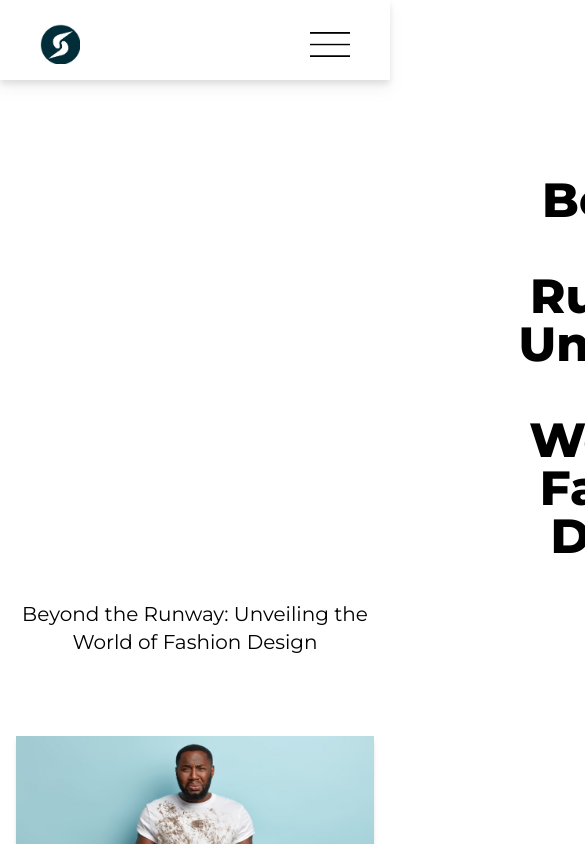
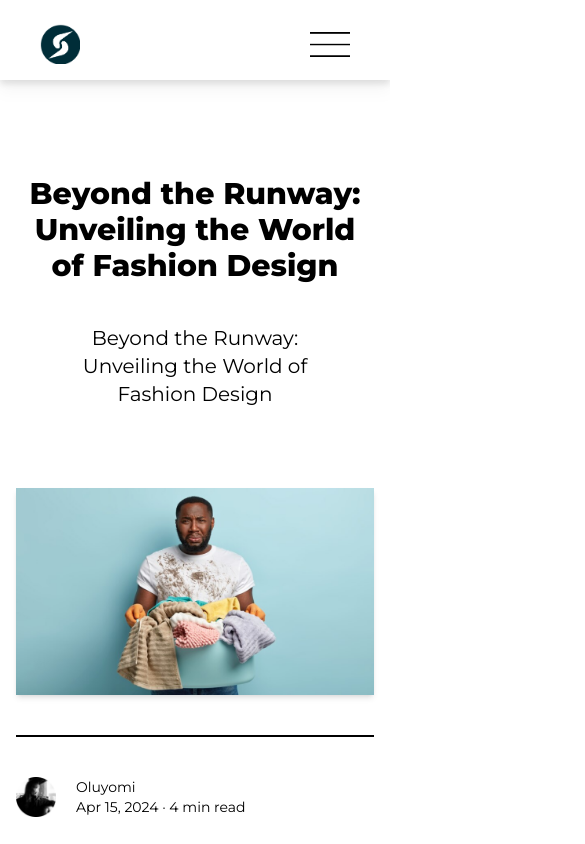
Before and after one commit to Yolad01/skillas_blog, a React (Vite) app: page /article/1 in a window 390 px wide. Shown: the top 844 px of the page, 585 px wide, since content can reach past the window. Built offline with nearby package versions, Linux system fonts and the light colour scheme.

Commit message:
Responsive article pages

```diff
--- a/src/components/Footer.jsx
+++ b/src/components/Footer.jsx
@@ -1,6 +1,6 @@
 // eslint-disable-next-line no-unused-vars
 import React from 'react';
-import { Link } from 'react-router-dom';
+// import { Link } from 'react-router-dom';
 import { white_logo } from '../assets';
 import { icon_instagram } from '../assets';
 import { icon_twitter } from '../assets';
@@ -15,10 +15,10 @@ const Footer = () => {
 
             <p className='font-inter md:text-xl sm:text-base xs:mx-10 mx-10 text-white text-center'>The easiest way to hire/sell your skill instantly at  zero risk.</p>
 
-            <div className='mt-10 font-inter md:text-xl sm:text-base text-white flex flex-col xs:flex-row justify-center items-center xs:space-x-4 space-y-4 xs:space-y-0'>
+            {/* <div className='mt-10 font-inter md:text-xl sm:text-base text-white flex flex-col xs:flex-row justify-center items-center xs:space-x-4 space-y-4 xs:space-y-0'>
                 <Link to="/terms" className="hover:underline">Terms & Condition</Link>
                 <Link to="/privacy" className="hover:underline">Privacy Policy</Link>
-            </div>
+            </div> */}
 
             <div className='flex justify-center items-center mt-10 pb-20 space-x-5'>
                 <a href="#" target="_blank" rel="noopener noreferrer">
--- a/src/components/Next.jsx
+++ b/src/components/Next.jsx
@@ -21,15 +21,15 @@ const Next = () => {
 
     return (
         <div>
-            <h2 className="mt-16 font-sans font-semibold text-5xl text-center text-darkGreen">What to read next</h2>
+            <h2 className="mt-16 font-sans font-semibold md:text-5xl text-3xl text-center text-darkGreen">What to read next</h2>
 
-            <div className="mt-10 mx-60 gap-x-8 grid grid-cols-1 md:grid-cols-3">
+            <div className="mt-10 xl:mx-60 lg:mx-40 md:mx-20 sm:mx-16 mx-10 gap-x-8 grid grid-cols-1 md:grid-cols-3">
                 {articles.map(article => (
                     <div key={article.id} className="flex flex-col items-center mb-10">
 
                         <Link to={article.link}>
                             <img src={article.image} alt={article.title} className="w-full xl:h-80 object-cover mb-4" />
-                            <h3 className="xl:mx-20 font-sans text-center xs:text-xl xs:font-semibold font-bold hover:underline">{article.title}</h3>
+                            <h3 className="xl:mx-20 font-sans text-center md:text-xl sm:text-2xl portable:px-10 lg:font-semibold font-bold hover:underline">{article.title}</h3>
                         </Link>
                     </div>
                 ))}
--- a/src/pages/Article.jsx
+++ b/src/pages/Article.jsx
@@ -20,70 +20,74 @@ const articles = [
         title: 'Beyond the Runway: Unveiling the World of Fashion Design',
         firstParagraph: '<p class="font-sans">Beyond the Runway: Unveiling the World of Fashion Design</p>',
         content: `
-            <hr class="mt-10 border border-black mx-96" />
+            <hr class="mt-10 border border-black xl:mx-96 lg:mx-40 md:mx-20 sm:mx-10" />
 
-            <div class="mx-96 flex">
+            <div class="xl:mx-96 lg:mx-40 md:mx-20 sm:mx-10 flex">
                 <img src="${profile}" alt="Blogger's picture" class="mt-10 w-10 mb-4" />
                 <div class="mt-10 ml-5">
                     <p class="text-sm font-sans font-normal">Oluyomi</p>
                     <p class="text-sm font-sans font-normal -mr-10">Apr 15, 2024 · 4 min read</p>
                 </div>
 
-                <div class="flex ml-96 pl-96 mt-10">
+                <div class="hidden xs:flex xl:ml-96 xl:pl-96 lg:ml-96 md:ml-64 sm:ml-52 portable:ml-40 xs:ml-16 mt-10">
                     <a href="#"><img src="${blog_fb_acct}" alt="Blogger's Facebook page" class="w-16 h-12 border px-4 py-2" /></a>
                     <a href="#"><img src="${blog_twitter_acct}" alt="Blogger's Twitter page" class="w-16 h-12 border px-4 py-2" /></a>
                 </div>
             </div>
 
-            <p class="mt-10 font-sans font-normal text-xl leading-10 mx-96">"Beyond the Runway" takes us past the glitz and glamour of fashion shows, venturing into the heart of the creative process.
+            <div class="xl:mx-96 lg:mx-40 md:mx-20 sm:mx-10">
+                <p class="mt-10 font-sans font-normal text-xl leading-10">"Beyond the Runway" takes us past the glitz and glamour of fashion shows, venturing into the heart of the creative process.
                 Here, we'll delve deeper into the world of fashion design, exploring everything from the initial spark of inspiration to the
                 intricate details that bring a garment to life.</p>
 
-            <h2 class="mt-10 font-sans font-extrabold text-xl mx-96">Get to Know the Designer:</h2>
+                <h2 class="mt-10 font-sans font-extrabold text-xl">Get to Know the Designer:</h2>
 
-            <p class="font-sans font-normal text-xl leading-10 mx-96">Each month, we'll shine a spotlight on a different designer, established or
+                <p class="font-sans font-normal text-xl leading-10">Each month, we'll shine a spotlight on a different designer, established or
                 up-and-coming. We'll chat with them about their design philosophy, the stories behind their collections, and the challenges and
                 triumphs they face.</p>
 
-            <h2 class="mt-10 font-sans font-extrabold text-xl mx-96">Beyond the Sketches:</h2>
+                <h2 class="mt-10 font-sans font-extrabold text-xl">Beyond the Sketches:</h2>
 
-            <p class="font-sans font-normal text-xl leading-10 mx-96">Fashion design is more than just beautiful drawings. We'll explore the technical aspects of garment construction, from fabric
+                <p class="font-sans font-normal text-xl leading-10">Fashion design is more than just beautiful drawings. We'll explore the technical aspects of garment construction, from fabric
                 selection and pattern making to draping techniques and tailoring secrets.</p>
 
-            <h2 class="mt-10 font-sans font-extrabold text-xl mx-96">Sustainable Style:</h2>
+                <h2 class="mt-10 font-sans font-extrabold text-xl">Sustainable Style:</h2>
 
-            <p class="font-sans font-normal text-xl leading-10 mx-96">The fashion industry grapples with its environmental impact. Here, we'll discuss sustainable practices that designers are
+                <p class="font-sans font-normal text-xl leading-10">The fashion industry grapples with its environmental impact. Here, we'll discuss sustainable practices that designers are
                 incorporating, explore eco-friendly materials, and showcase designers who are revolutionizing the concept of responsible fashion.</p>
+            </div>
 
-            <div class="mx-60"><img src="${picture_four}" alt="Fashion Design" class="mt-10  mb-4" /></div>
+            <div class="xl:mx-60 lg:mx-20 md:mx-10"><img src="${picture_four}" alt="Fashion Design" class="mt-10  mb-4" /></div>
 
-            <h2 class="mt-10 font-sans font-extrabold text-xl mx-96">From Inspiration to Reality:</h2>
+            <div class="xl:mx-96 lg:mx-40 md:mx-20 sm:mx-10">
+                <h2 class="mt-10 font-sans font-extrabold text-xl">From Inspiration to Reality:</h2>
 
-            <p class="font-sans font-normal text-xl leading-10 mx-96">The journey from a designer's mind to a finished piece is fascinating. We'll delve into the design process, following a
+                <p class="font-sans font-normal text-xl leading-10">The journey from a designer's mind to a finished piece is fascinating. We'll delve into the design process, following a
                 garment's creation from the initial inspiration to the final touches.</p>
 
-            <h2 class="mt-10 font-sans font-extrabold text-xl mx-96">Join the Conversation:</h2>
+                <h2 class="mt-10 font-sans font-extrabold text-xl">Join the Conversation:</h2>
 
-            <p class="font-sans font-normal text-xl leading-10 mx-96">This blog isn't just a one-way street. We want to hear from you! Share your thoughts on current trends,
+                <p class="font-sans font-normal text-xl leading-10">This blog isn't just a one-way street. We want to hear from you! Share your thoughts on current trends,
                 designers you love, and what you'd like to see more of in the fashion world.</p>
 
-            <p class="mt-10 font-sans font-normal text-xl leading-10 mx-96">Whether you're a fashion enthusiast, an aspiring designer, or simply curious about the magic behind the clothes we wear, "Beyond the Runway" is your invitation
+                <p class="mt-10 font-sans font-normal text-xl leading-10">Whether you're a fashion enthusiast, an aspiring designer, or simply curious about the magic behind the clothes we wear, "Beyond the Runway" is your invitation
                 to explore the world of fashion design in all its depth and creativity. So, buckle up, fashion lovers, and get ready to go on a journey that goes far beyond the runway!</p>
+            </div>
 
             <div class="flex mt-16 justify-center items-center">
-                <div class="flex border px-20">
+                <div class="flex border lg:px-20 px-10">
                     <a href="#"><img src="${blog_fb_acct}" alt="Blogger's Facebook page" class="w-16 h-12 px-4 py-2" /></a>
-                    <p class="font-sans font-medium text-lg mt-3">Share on Facebook</p>
+                    <p class="hidden sm:flex font-sans font-medium lg:text-lg mt-3">Share on Facebook</p>
                 </div>
-                <div class="flex border px-20">
+                <div class="flex border lg:px-20 px-10">
                     <a href="#"><img src="${blog_twitter_acct}" alt="Blogger's Twitter page" class="w-16 h-12 px-4 py-2" /></a>
-                    <p class="font-sans font-medium text-lg mt-3">Share on Twitter</p>
+                    <p class="hidden sm:flex font-sans font-medium lg:text-lg mt-3">Share on Twitter</p>
                 </div>
             </div>
 
-            <p class="text-center mt-10 font-sans font-semibold text-lg">Tags: <a href="#" class="underline">product design</a>, <a href="#" class="underline">culture</a></p>
+            <p class="text-center mt-10 font-sans font-semibold lg:text-lg">Tags: <a href="#" class="underline">product design</a>, <a href="#" class="underline">culture</a></p>
 
-            <div class="mx-96 flex justify-center items-start">
+            <div class="xl:mx-96 flex justify-center items-start">
                 <img src="${profile}" alt="Blogger's picture" class="mt-14 w-16 mb-4" />
                 <div class="mt-10 ml-5">
                     <p class="text-sm font-sans font-normal leading-8">Oluyomiz is a Design Founder & Advisor, Berlin School of Creative</p>
@@ -122,8 +126,8 @@ const Article = () => {
         <div className="">
             <Navbar />
             <div className="p-4">
-                <h1 className="mt-20 font-sans text-5xl font-extrabold text-center flex justify-center items-center mx-96 px-60 mb-2">{article.title}</h1>
-                <div className="first-paragraph font-sans mt-10 mb-20 flex justify-center items-center text-center font-normal text-xl" dangerouslySetInnerHTML={{ __html: article.firstParagraph }} />
+                <h1 className="mt-20 font-sans xl:text-5xl lg:text-4xl md:text-3xl text-3xl font-extrabold text-center flex justify-center items-center xl:mx-96 xl:px-60 md:px-20 sm:px-20 mb-2">{article.title}</h1>
+                <div className="first-paragraph font-sans mt-10 mb-20 flex justify-center items-center text-center font-normal text-xl md:px-0 px-10" dangerouslySetInnerHTML={{ __html: article.firstParagraph }} />
                 <img src={article.image} alt={article.title} className="w-full h-full object-cover mb-4 shadow-md" />
                 <div className="article-content" dangerouslySetInnerHTML={{ __html: article.content }} />
             </div>
--- a/tailwind.config.js
+++ b/tailwind.config.js
@@ -16,6 +16,7 @@ export default {
       },
       screens: {
         'xs': '400px',  // Custom extra small breakpoint
+        'portable': '500px',
         'sm': '640px',  // Small devices (default)
         'md': '768px',  // Medium devices (default)
         'lg': '1024px', // Large devices (default)
```
Also changed, not shown: src/components/Newsletter.jsx (+7 -7 lines). Lines whose indentation alone changed are shown as unchanged.
